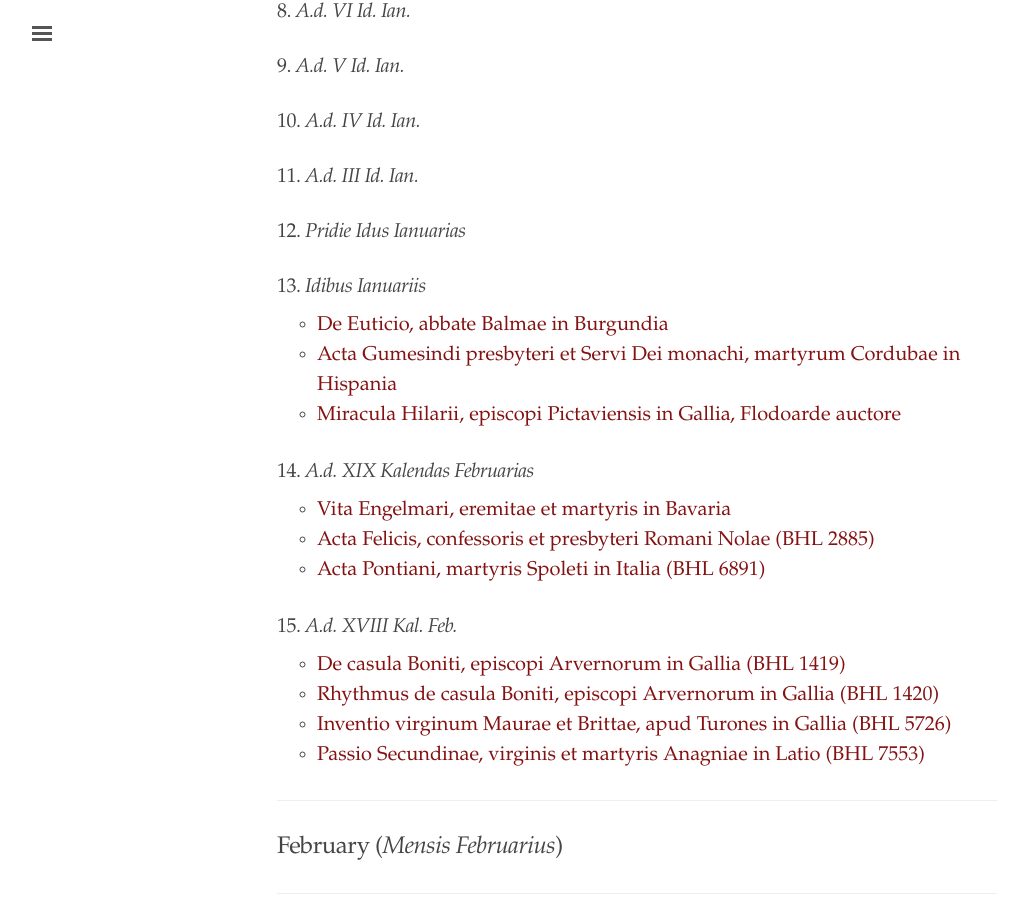
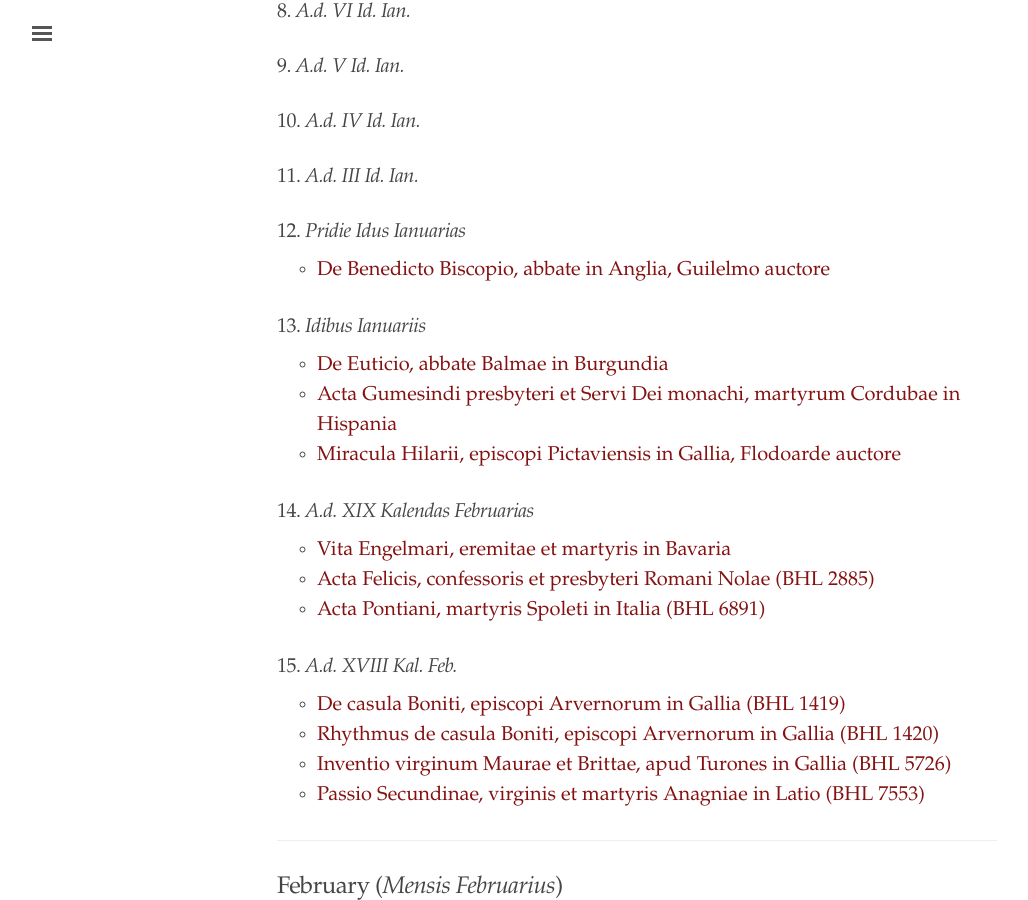
Before and after one commit to cjkoepke1/latin-hagiography, a Jekyll site: the page built from index.md, in a window 1280 px wide and 900 px high, scrolled down 1585 px. Shown: the whole window, without its empty margins (3-1031 px from the left). Built offline with Jekyll 4.4.1, drawn with Linux system fonts in a browser that asks for light colours.

Commit message:
Added De Benedicto Biscopio by William of Malmesb.

```diff
--- a/index.md
+++ b/index.md
@@ -62,6 +62,8 @@ title: "Latin Hagiography"
 ### 11. *A.d. III Id. Ian.*
 
 ### 12. *Pridie Idus Ianuarias*
+
+- [De Benedicto Biscopio, abbate in Anglia, Guilelmo auctore](https://cjkoepke1.github.io/latin-hagiography/texts/de-benedicto-biscopio-guilelmi/)
 
 ### 13. *Idibus Ianuariis*
 
```
